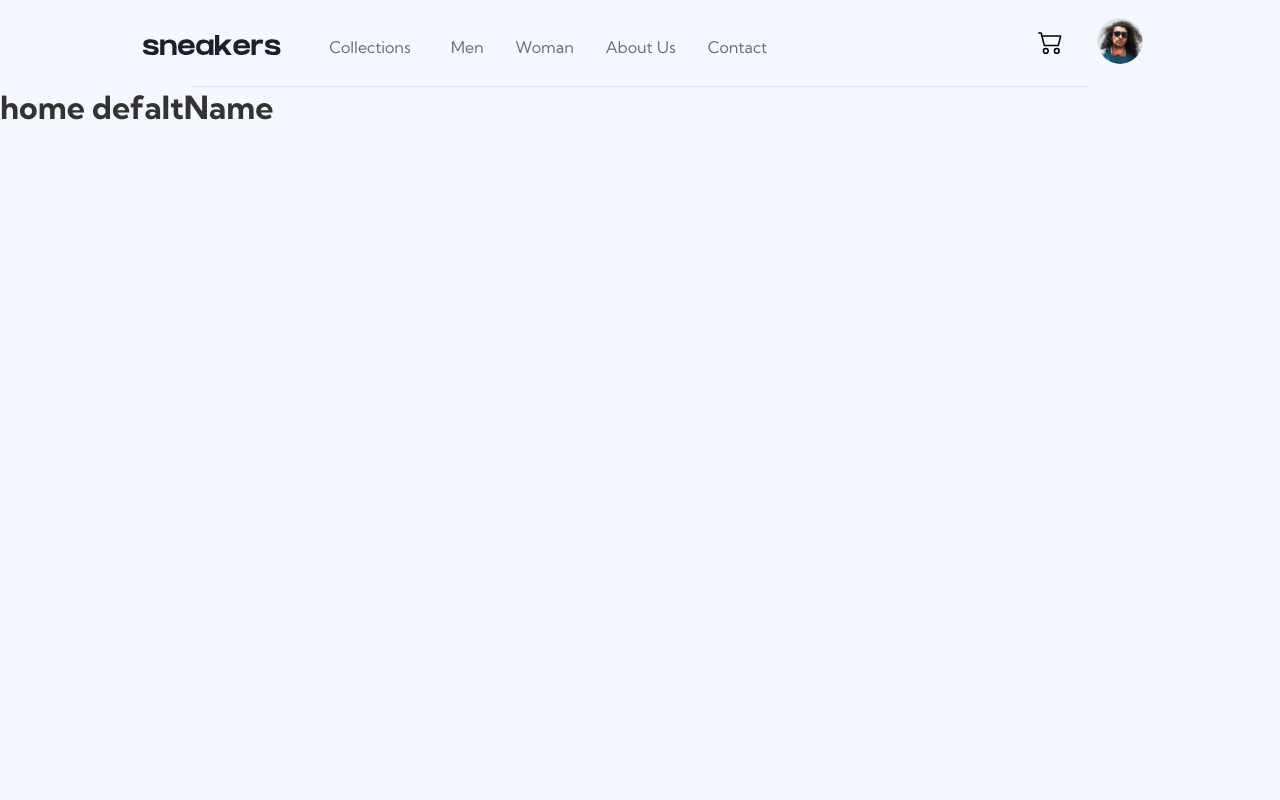
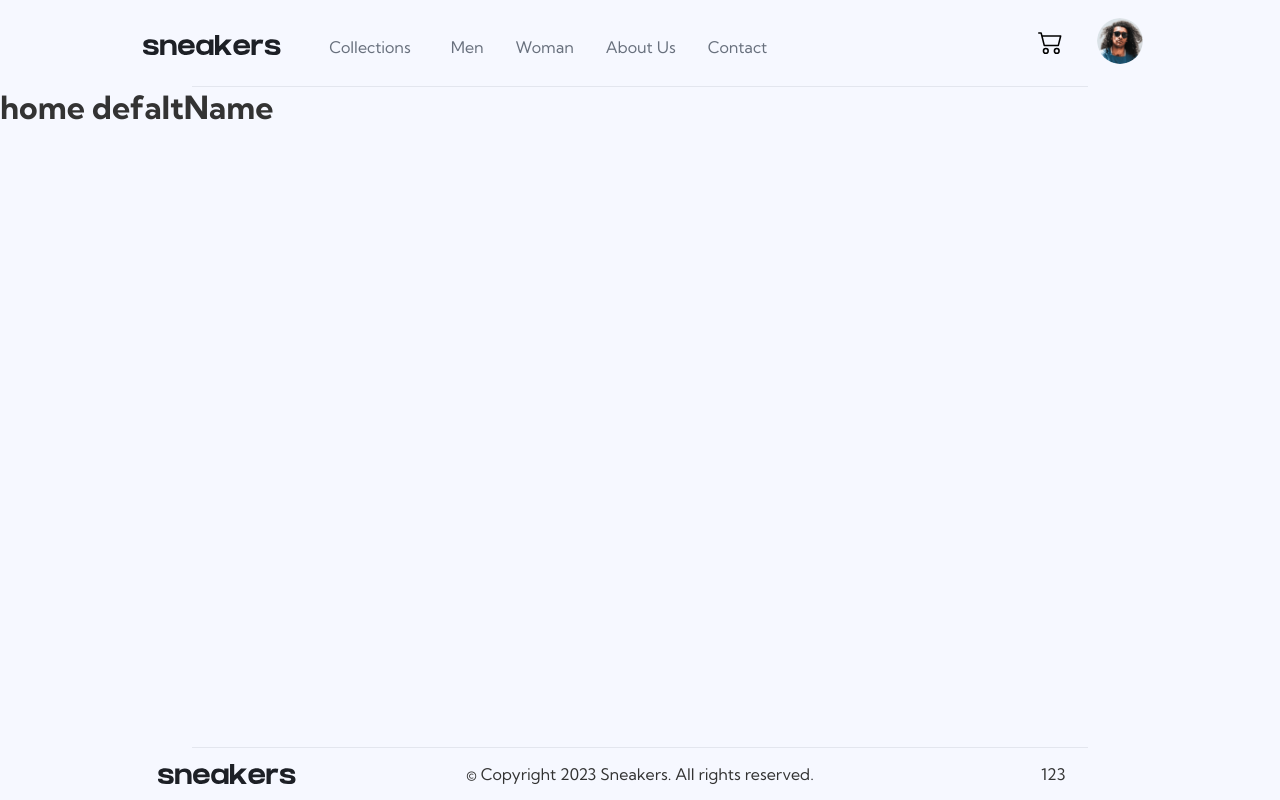
Before and after one commit to maicondguerian/maicondguerian-shopping-cart-from-ecommerce-page-with-react-ts-v2, a React (Vite) app: page / in a window 1280 px wide. Built offline with nearby package versions, Linux system fonts and the light colour scheme.

Commit message:
created footer

```diff
--- a/src/App.tsx
+++ b/src/App.tsx
@@ -4,6 +4,7 @@ import { Outlet } from "react-router-dom";
 import Header from "./ui/components/header";
 import { useCart } from "./data/contexts/cartContext";
 import { useMediaQueries } from "./data/contexts/MediaQueries";
+import { Footer } from "./ui/components/footer";
 
 function App() {
   const context = useCart();
@@ -16,8 +17,9 @@ function App() {
         querieContext.setShowMediaQuerieSideMenu(false);
       }}>
       <Header />
+      <Outlet />
+      <Footer />
       <GlobalStyles />
-      <Outlet />
     </Container>
   );
 }
--- a/src/pages/home/index.tsx
+++ b/src/pages/home/index.tsx
@@ -3,8 +3,8 @@ interface HomePageProps {
 }
 export default function HomePage({ pageTitle = "defaltName" }: HomePageProps) {
     return (
-        <>
+        <div style={{ height: "100vh" }} >
             <h1>home  {pageTitle} </h1>
-        </>
+        </div>
     );
 }
--- a/src/styles/styled-components/container/index.tsx
+++ b/src/styles/styled-components/container/index.tsx
@@ -7,7 +7,6 @@ export const Container = styled.main<ContainerProps>`
     display: flex;
     flex-direction: column;
     height: 100vh;
-    background-color: ${({ theme }) => theme.colors.primaryBg};
 
     @media screen and (max-width: 1111px) {
         align-items: center;
--- /dev/null
+++ b/src/styles/styled-components/footer/index.tsx
@@ -0,0 +1,36 @@
+import styled from "styled-components";
+
+export const Footer = styled.section`
+    width: 100%;
+    display: flex;
+    flex-direction: column;
+    div{
+        padding: 1rem 24px;
+        display: flex;
+        width: 100vw;
+        flex-wrap: wrap;
+        gap: .5rem;
+
+        span, ul{
+            display: flex;
+            align-items: center;
+            justify-content: center;
+        }
+       span:first-of-type{
+            flex: 1 1 300px
+        }
+       span:last-of-type{
+            flex: 1 1 300px;
+            text-align: center;
+        }
+        ul{
+            display: flex;
+            flex: 1 1 300px;
+        }
+
+    }
+
+    @media screen and (max-width: 1111px) {
+
+    }
+`;
--- a/src/styles/styled-components/index.tsx
+++ b/src/styles/styled-components/index.tsx
@@ -10,3 +10,4 @@ export { ProductImageGalleryWrapper } from "./product-image-gallery";
 export { Modal, ImageChangerButton, Overlay } from "./full-sized-image-modal";
 export { CheckoutWrapper } from "./cart-check-out";
 export { Page } from "./page";
+export { Footer } from "./footer";
--- a/src/styles/styled-components/page/index.tsx
+++ b/src/styles/styled-components/page/index.tsx
@@ -9,5 +9,6 @@ export const Page = styled.article`
     @media screen and (max-width: 1111px){
         flex-direction: column;
         display: block;
+        height: unset;
     }
 `;
--- a/src/styles/styled-components/separator/index.tsx
+++ b/src/styles/styled-components/separator/index.tsx
@@ -8,12 +8,15 @@ export const CenteredSeparatorContainer = styled.div<CenteredSeparatorContainerP
     margin-bottom: ${props => (props.mb ? props.mb : ("4rem"))};
 `;
 
-type StyledSeparatorProps = Pick<SeparatorProps, "width">
+type StyledSeparatorProps = SeparatorProps
+CenteredSeparatorContainer.shouldForwardProp = (props) => props !== "mb";
 
 export const Separator = styled.hr<StyledSeparatorProps>`
-    height: 1px;
+    height: 1.2px;
     background-color: ${({ theme }) => theme.colors.grayishBlue};
     border: transparent;
     opacity: .3;
     width: ${(props) => (props.width ? props.width : "100%")};
+    align-self: ${(props) => (props.align === "start" ? "flex-start" : props.align === "center" ? "center" : props.align === "end" ? "flex-end" : "center")};
+
 `;
--- /dev/null
+++ b/src/ui/components/footer/index.tsx
@@ -0,0 +1,27 @@
+// import { ImageRenderer } from "../image-renderer";
+import { Styled } from "@/src/styles";
+import Separator from "../separador";
+import { ImageRenderer } from "../image-renderer";
+
+export function Footer() {
+    return (
+        <Styled.Footer>
+            <Separator width="70%" align="center" />
+            <div>
+                <span> <ImageRenderer path={"/src/assets/logo.svg"} width={138} /></span>
+                <span>© Copyright 2023 Sneakers. All rights reserved.</span>
+                <Socials />
+            </div>
+        </Styled.Footer>
+    );
+}
+
+function Socials() {
+    return (
+        <ul>
+            <li>1</li>
+            <li>2</li>
+            <li>3</li>
+        </ul>
+    );
+}
--- a/src/ui/components/header/index.tsx
+++ b/src/ui/components/header/index.tsx
@@ -70,7 +70,7 @@ export default function Header() {
                     className={context.showCheckoutCartModal ? "toggleOpenCheckoutCart" : "toggleHideCheckoutCart"}
                 />
             </Styled.Navbar>
-            <Separator width="70%" mb={"0"} />
+            <Separator width="70%" align="center" />
         </>
     );
 }
--- a/src/ui/components/image-renderer/index.tsx
+++ b/src/ui/components/image-renderer/index.tsx
@@ -1,7 +1,7 @@
 type ImageRendererProps = {
-    path?: string;
+    path: string;
     onClick?: () => void;
-    width?: number;
+    width?: number | null;
 } & React.ImgHTMLAttributes<HTMLImageElement>
 
 export function ImageRenderer({ path, onClick, width, style, ...rest }: ImageRendererProps) {
--- a/src/ui/components/separador/index.tsx
+++ b/src/ui/components/separador/index.tsx
@@ -2,15 +2,13 @@ import { Styled } from "../../../styles";
 
 export type SeparatorProps = {
     width?: "30%" | "60%" | "70%" | "90%" | "100%"
+    align?: "start" | "center" | "end"
     mb?: string
 }
 
-export default function Separator({ width, mb }: SeparatorProps) {
+export default function Separator({ width, mb = "0", align }: SeparatorProps) {
 
     return (
-        <Styled.CenteredSeparatorContainer mb={mb}>
-            <Styled.Separator width={width} />
-        </Styled.CenteredSeparatorContainer>
+        <Styled.Separator width={width} mb={mb} align={align} />
     );
-
 }
```
